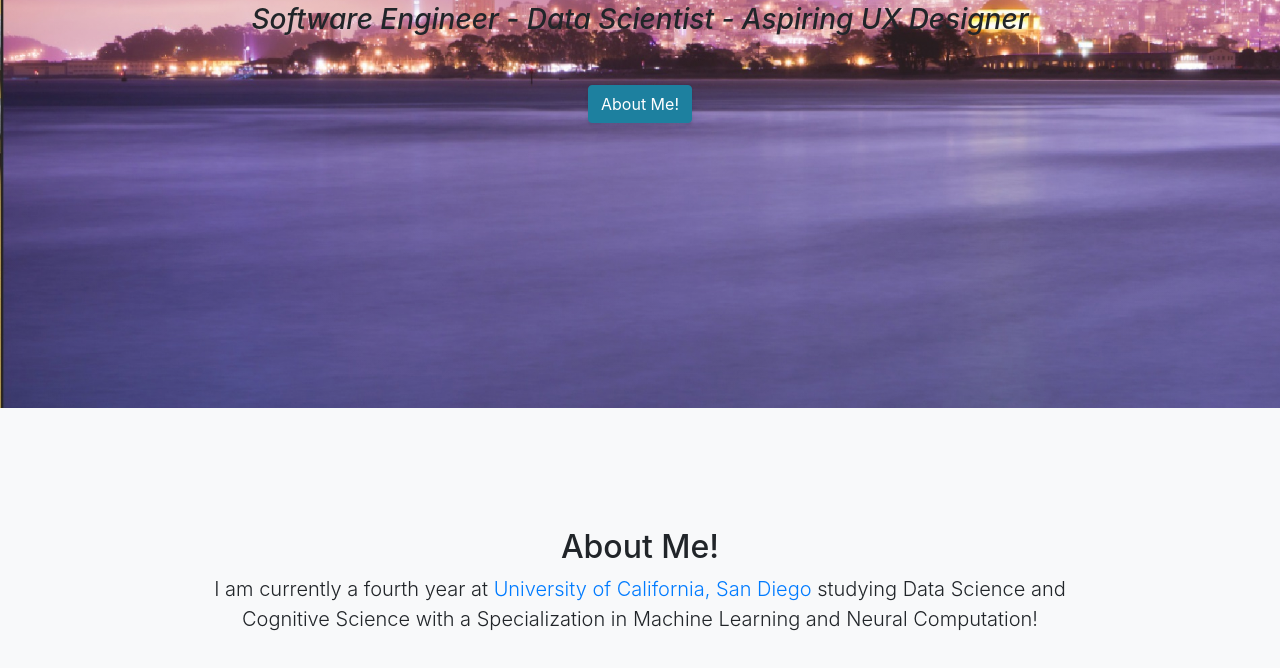
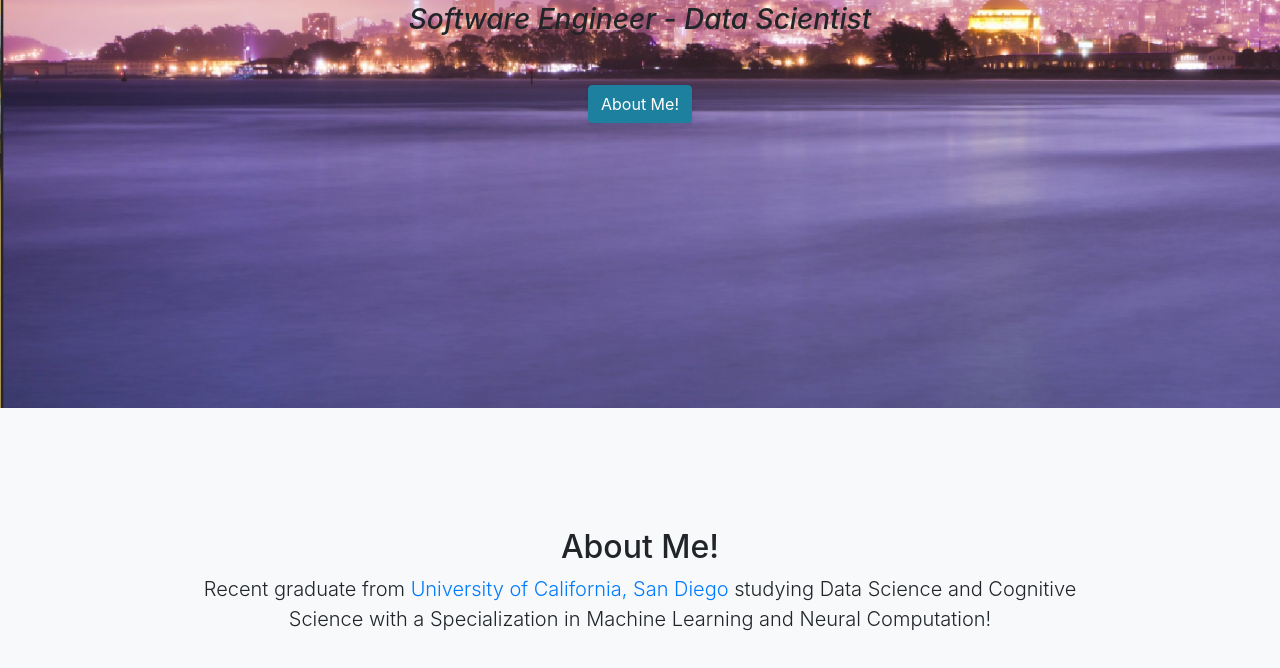
Before and after one commit to vchi747/vchi747.github.io, a website with bundled scripts: page index.html in a window 1280 px wide. Shown: the part 392-1060 px from the top of the page. Built offline with nearby package versions, Linux system fonts and the light colour scheme.

Commit message:
Updated personal Information

```diff
--- a/index.html
+++ b/index.html
@@ -54,7 +54,7 @@
     <div class="container text-center my-auto">
       <h1 class="mb-1">Victor Chi</h1>
       <h3 class="mb-5">
-        <em>Software Engineer - Data Scientist - Aspiring UX Designer</em>
+        <em>Software Engineer - Data Scientist</em>
       </h3>
       <a class="btn btn-primary btn-xl js-scroll-trigger" href="#about">About Me!</a>
     </div>
@@ -67,9 +67,9 @@
       <div class="row">
         <div class="col-lg-10 mx-auto">
           <h2>About Me!</h2>
-          <p class="lead mb-5">I am currently a fourth year at <a href = "https://ucsd.edu">University of California, San Diego</a> studying Data Science
+          <p class="lead mb-5">Recent graduate from <a href = "https://ucsd.edu">University of California, San Diego</a> studying Data Science
              and Cognitive Science with a Specialization in Machine Learning and Neural Computation!</p>
-          During my stay here at UCSD I have worked in a research lab
+          During my time at UCSD I have worked in a research lab
           where we created and tested new machine learning models to combat wildfires. I have also did many research papers in regards to classification and recommender systems.
           They can all be found in my portfolio.</p>
           <a class="btn btn-dark btn-xl js-scroll-trigger" href="#portfolio">My Projects</a>
```
